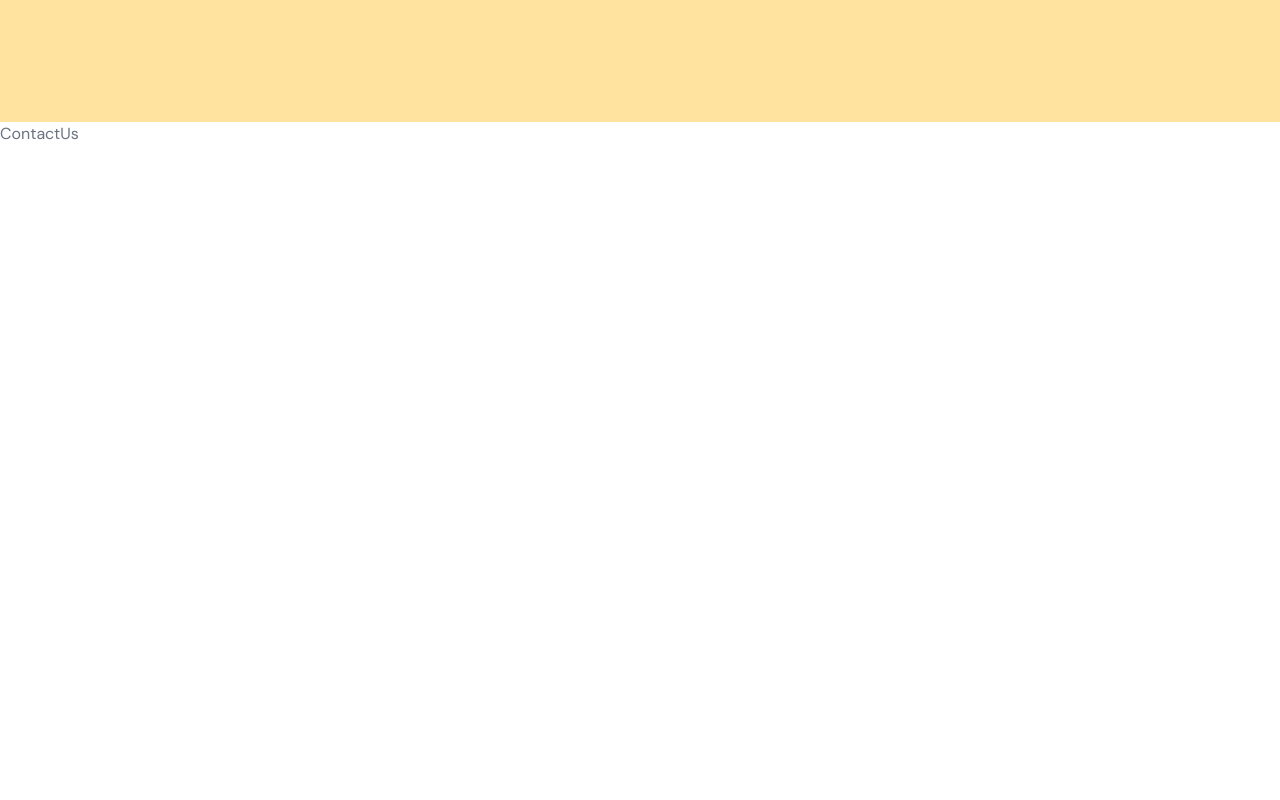
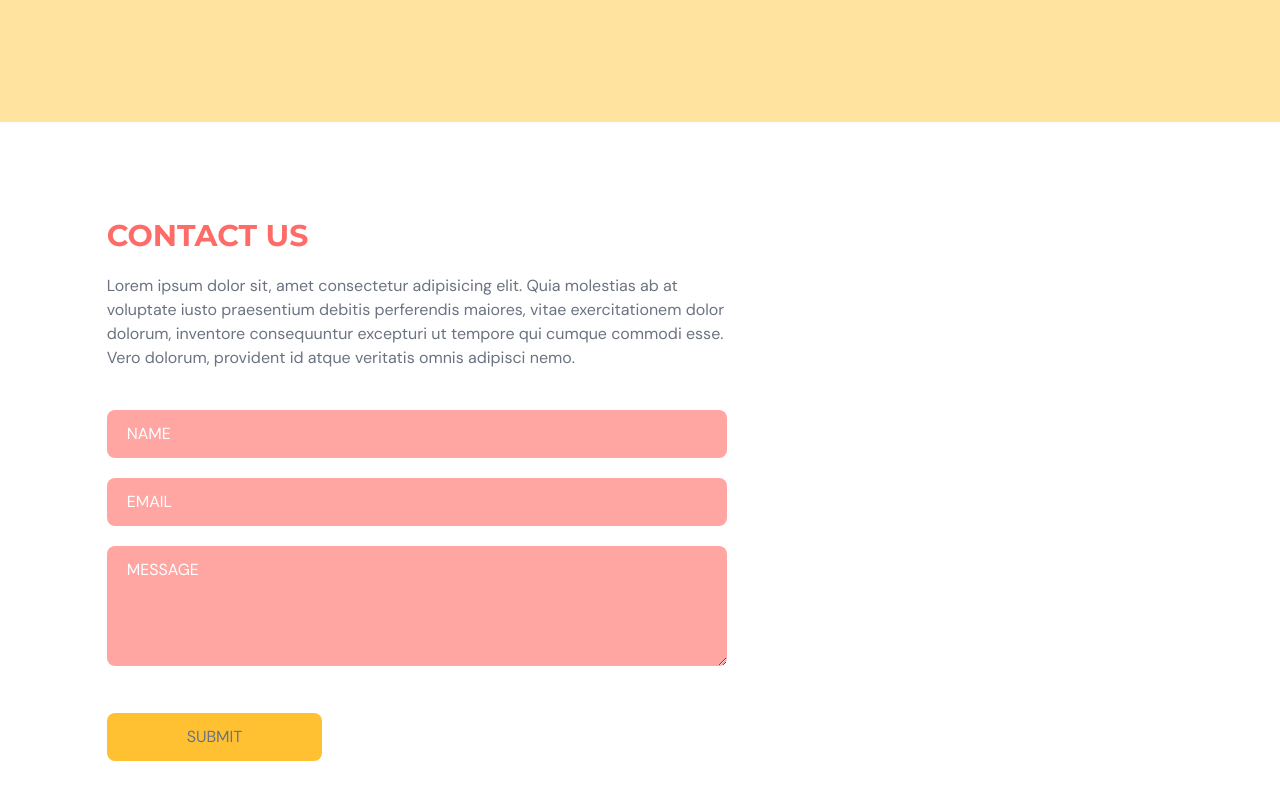
Before and after one commit to Token-Backed-Ledgers/Frontend, a React (Vite) app: page / in a window 1280 px wide. Shown: the part 2218-3018 px from the top of the page. Before the commit the page ends 2364 px from the top, so only its background shows below. Built offline with nearby package versions, Linux system fonts and the light colour scheme.

Commit message:
add react-hoo-form to contact us page

```diff
--- a/package.json
+++ b/package.json
@@ -14,7 +14,8 @@
     "framer-motion": "^10.12.4",
     "react": "^18.2.0",
     "react-anchor-link-smooth-scroll": "^1.0.12",
-    "react-dom": "^18.2.0"
+    "react-dom": "^18.2.0",
+    "react-hook-form": "^7.43.9"
   },
   "devDependencies": {
     "@types/node": "^18.16.3",
--- a/src/scenes/contact/index.tsx
+++ b/src/scenes/contact/index.tsx
@@ -1,11 +1,152 @@
+import { useForm } from "react-hook-form";
 import { SelectedPage } from "@/shared/types";
+import { motion } from "framer-motion";
+import HText from "@/shared/HText";
 
 type Props = {
-    setSelectedPage: (value: SelectedPage) => void;
+  setSelectedPage: (value: SelectedPage) => void;
+};
+
+const ContactUs = ({ setSelectedPage }: Props) => {
+  const inputStyles = `mb-5 w-full rounded-lg bg-primary-300
+  px-5 py-3 placeholder-white`;
+
+  const {
+    register,
+    trigger,
+    formState: { errors },
+  } = useForm();
+
+  const onSubmit = async (e: any) => {
+    const isValid = await trigger();
+    if (!isValid) {
+      e.preventDefault();
+    }
   };
 
-const ContactUs = ({ setSelectedPage }: Props) => {
-  return <div>ContactUs</div>;
+  return (
+    <section id="contactus" className="mx-auto w-5/6 pb-32 pt-24">
+      <motion.div
+        onViewportEnter={() => setSelectedPage(SelectedPage.ContactUs)}
+      >
+        <motion.div
+          className="md:w-3/5"
+          initial="hidden"
+          whileInView="visible"
+          viewport={{ once: true, amount: 0.5 }}
+          transition={{ duration: 0.5 }}
+          variants={{
+            hidden: { opacity: 0, x: -50 },
+            visible: { opacity: 1, x: 0 },
+          }}
+        >
+          <HText>
+            <span className="text-primary-500">CONTACT US</span>
+          </HText>
+          <p className="my-5">
+            Lorem ipsum dolor sit, amet consectetur adipisicing elit. Quia
+            molestias ab at voluptate iusto praesentium debitis perferendis
+            maiores, vitae exercitationem dolor dolorum, inventore consequuntur
+            excepturi ut tempore qui cumque commodi esse. Vero dolorum,
+            provident id atque veritatis omnis adipisci nemo.
+          </p>
+        </motion.div>
+        <div className="mt-10 justify-between gap-8 md:flex">
+          <motion.div
+            className="mt-10 basis-3/5 md:mt-0"
+            initial="hidden"
+            whileInView="visible"
+            viewport={{ once: true, amount: 0.5 }}
+            transition={{ duration: 0.5 }}
+            variants={{
+              hidden: { opacity: 0, y: 50 },
+              visible: { opacity: 1, y: 0 },
+            }}
+          >
+            <form
+              target="_blank"
+              onSubmit={onSubmit}
+              action="https://formsubmit.co/el/hodogu"
+              method="POST"
+            >
+              <input
+                className={inputStyles}
+                type="text"
+                placeholder="NAME"
+                {...register("name", {
+                  required: true,
+                  maxLength: 100,
+                })}
+              />
+              {errors.name && (
+                <p className="mt-1 text-primary-500">
+                  {errors.name.type === "required" && "This field is required."}
+                  {errors.name.type === "maxLength" &&
+                    "Max length is 100 char."}
+                </p>
+              )}
+
+              <input
+                className={inputStyles}
+                type="text"
+                placeholder="EMAIL"
+                {...register("email", {
+                  required: true,
+                  pattern: /^[A-Z0-9._%+-]+@[A-Z0-9.-]+\.[A-Z]{2,}$/i,
+                })}
+              />
+              {errors.email && (
+                <p className="mt-1 text-primary-500">
+                  {errors.email.type === "required" &&
+                    "This field is required."}
+                  {errors.email.type === "pattern" && "Invalid email address."}
+                </p>
+              )}
+
+              <textarea
+                className={inputStyles}
+                placeholder="MESSAGE"
+                rows={4}
+                cols={50}
+                {...register("message", {
+                  required: true,
+                  maxLength: 2000,
+                })}
+              />
+              {errors.message && (
+                <p className="mt-1 text-primary-500">
+                  {errors.message.type === "required" &&
+                    "This field is required."}
+                  {errors.message.type === "maxLength" &&
+                    "Max length is 2000 char."}
+                </p>
+              )}
+
+              <button
+                type="submit"
+                className="mt-5 rounded-lg bg-secondary-500 px-20 py-3 transition duration-500 hover:text-white"
+              >
+                SUBMIT
+              </button>
+            </form>
+          </motion.div>
+
+          <motion.div
+            className="relative mt-16 basis-2/5 md:mt-0"
+            initial="hidden"
+            whileInView="visible"
+            viewport={{ once: true, amount: 0.5 }}
+            transition={{ delay: 0.2, duration: 0.5 }}
+            variants={{
+              hidden: { opacity: 0, y: 50 },
+              visible: { opacity: 1, y: 0 },
+            }}
+          >
+          </motion.div>
+        </div>
+      </motion.div>
+    </section>
+  );
 };
 
 export default ContactUs;
```
Also changed, not shown: 1 other file (tests, documents, lock files or other folders).
